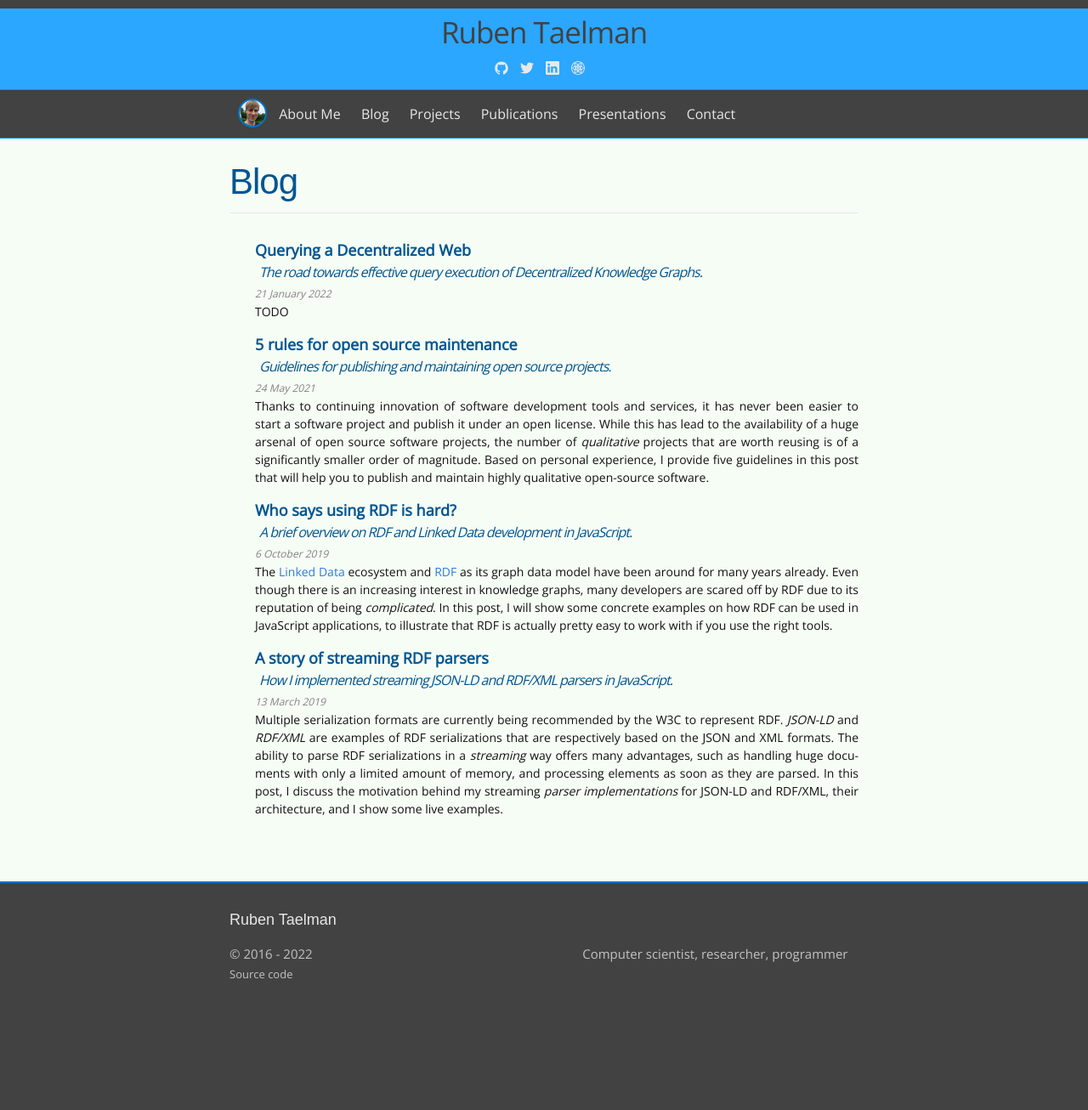
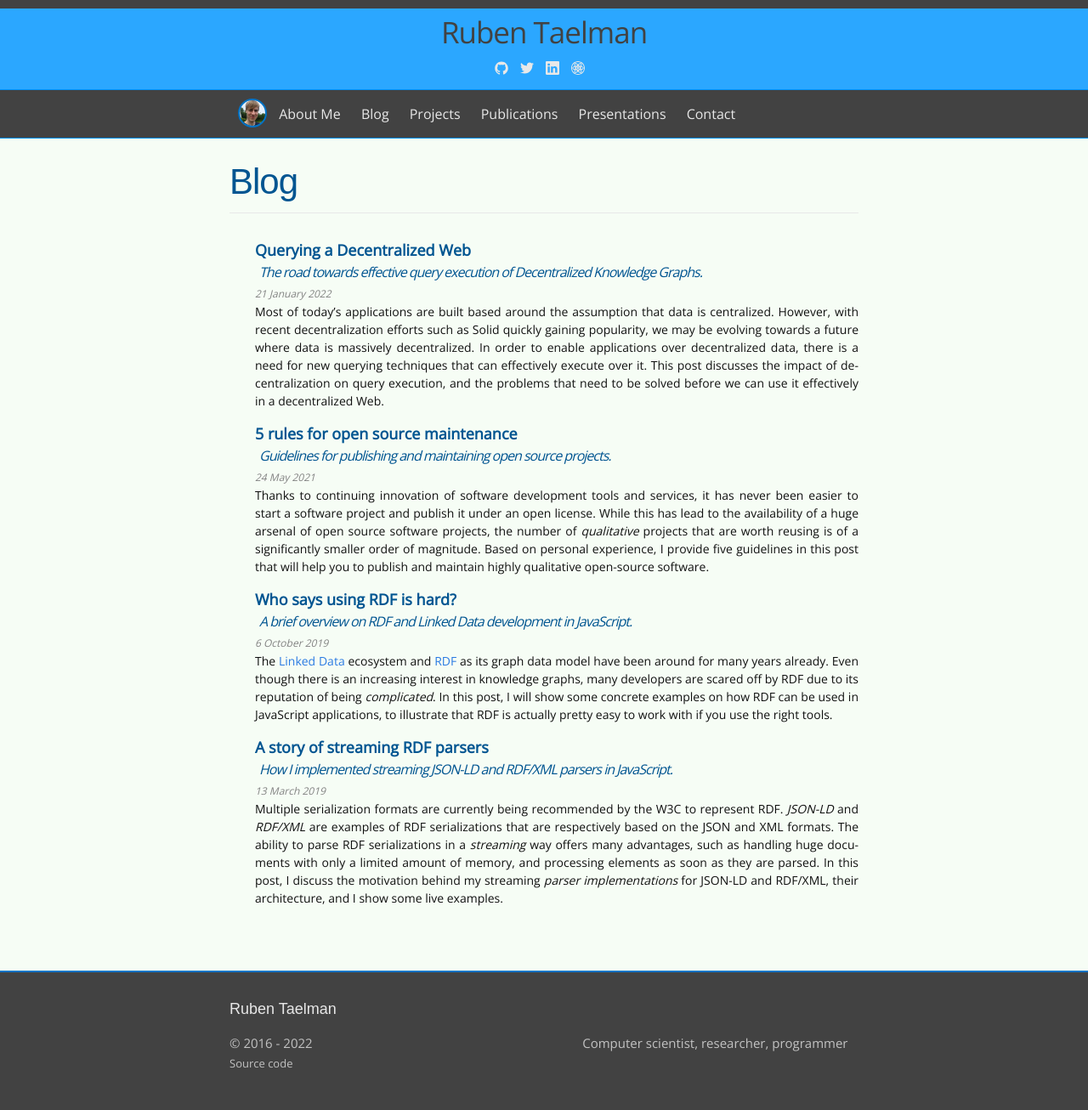
Before and after one commit to rubensworks/rubensworks.net, a Jekyll site: the page built from blog.md, in a window 1280 px wide. Shown: the whole page at 85% size. Built offline with Jekyll 4.4.1, drawn with Linux system fonts in a browser that asks for light colours; some web fonts are replaced; before the commit the page ends 1201 px from its top, so only the background shows below that.

Commit message:
Add intro to query decentralized post

```diff
--- a/_posts/2022-01-21-querying-a-decentralized-web.markdown
+++ b/_posts/2022-01-21-querying-a-decentralized-web.markdown
@@ -9,16 +9,27 @@ date:        2022-01-21 10:00:00 +0100
 feature_img: /img/blog/apartments.jpg
 ---
 <p class="post-abstract" markdown="1">
-TODO
+Most of today's applications are built based around the assumption that data is centralized.
+However, with recent decentralization efforts such as Solid quickly gaining popularity,
+we may be evolving towards a future where data is massively decentralized.
+In order to enable applications over decentralized data,
+there is a need for new querying techniques that can effectively execute over it.
+This post discusses the impact of decentralization on query execution,
+and the problems that need to be solved before we can use it effectively in a decentralized Web.
 </p>
 <!--more-->
 
-TODO: briefly introduce KG here
+This blog post summarizes my current views on the next steps for research and development around query execution
+for a future where we may have massively decentralized knowledge graphs.
+This post targets present and new query researchers,
+publishers of knowledge graphs,
+and developers of decentralized applications.
+I do not claim the ideas contained in this post as my own, as they have been formed based on discussions and collaborations with many others involved in this domain.
 
 <img src="/img/blog/apartments.jpg" alt="Doors of apartments" class="feature-img" />
 
 <p>
-<center><em>Data can be accessed in a high variety of manners</em></center>
+<center><em>Decentralized Web applications will need to combine data from many locations</em></center>
 </p>
 
 ## Towards Decentralized Knowledge Graphs
@@ -125,6 +136,8 @@ While it may seem attractive to always expose data over more expressive APIs,
 there are [some trade-offs](https://linkeddatafragments.org/publications/jws2016.pdf) to keep in mind before doing that.
 Often, the more expressive API, the cheaper it is for a query engine to make use of it.
 On the other hand, the more expressive the API, the more costly it is to publish the API on the Web.
+For more background on the role of these APIs in the decentralized Web,
+I can highly recommend [Ruben Verborgh's blog post on this topic](https://ruben.verborgh.org/blog/2021/12/23/reflections-of-knowledge/).
 
 In a decentralized Web, it is important that everyone can easily publish there data, without requiring highly complex or expensive software to run on their servers.
 Therefore, it is reasonable to **consider simple data documents as the minimal data API**,
```
